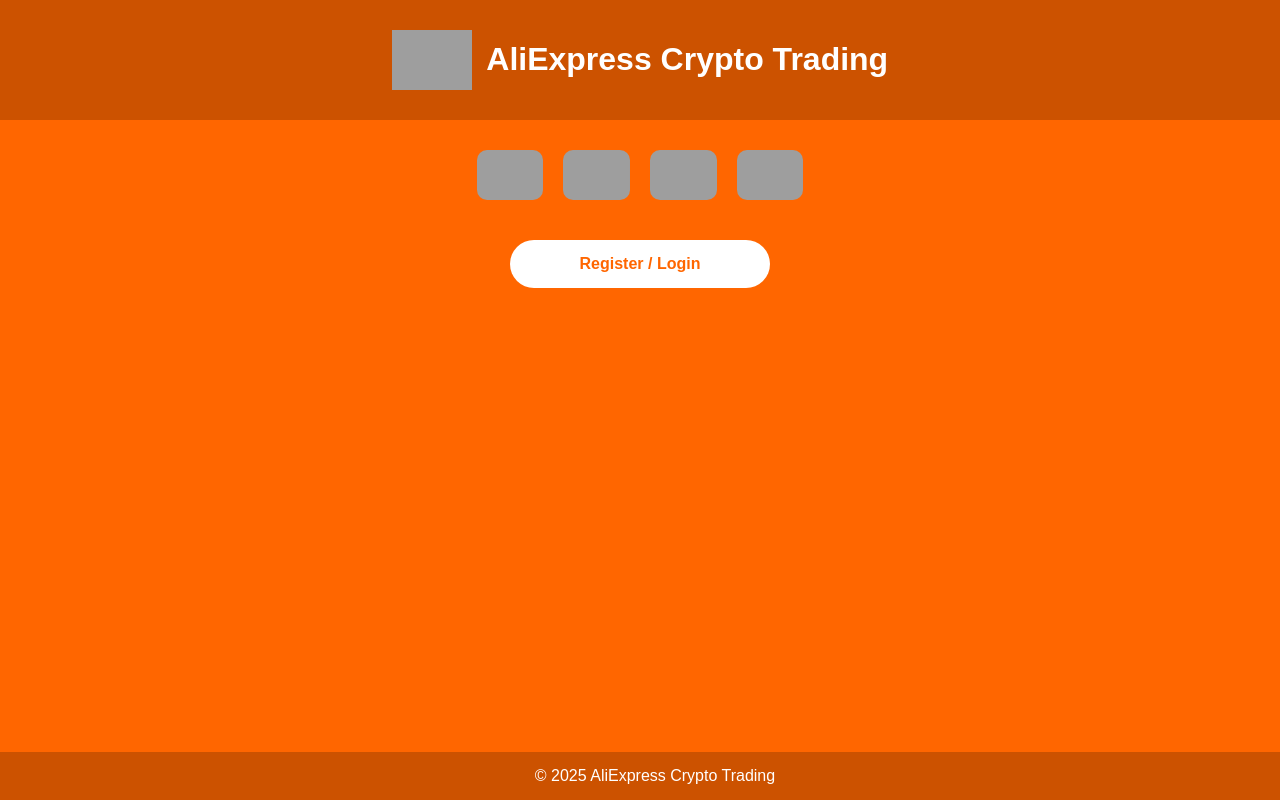
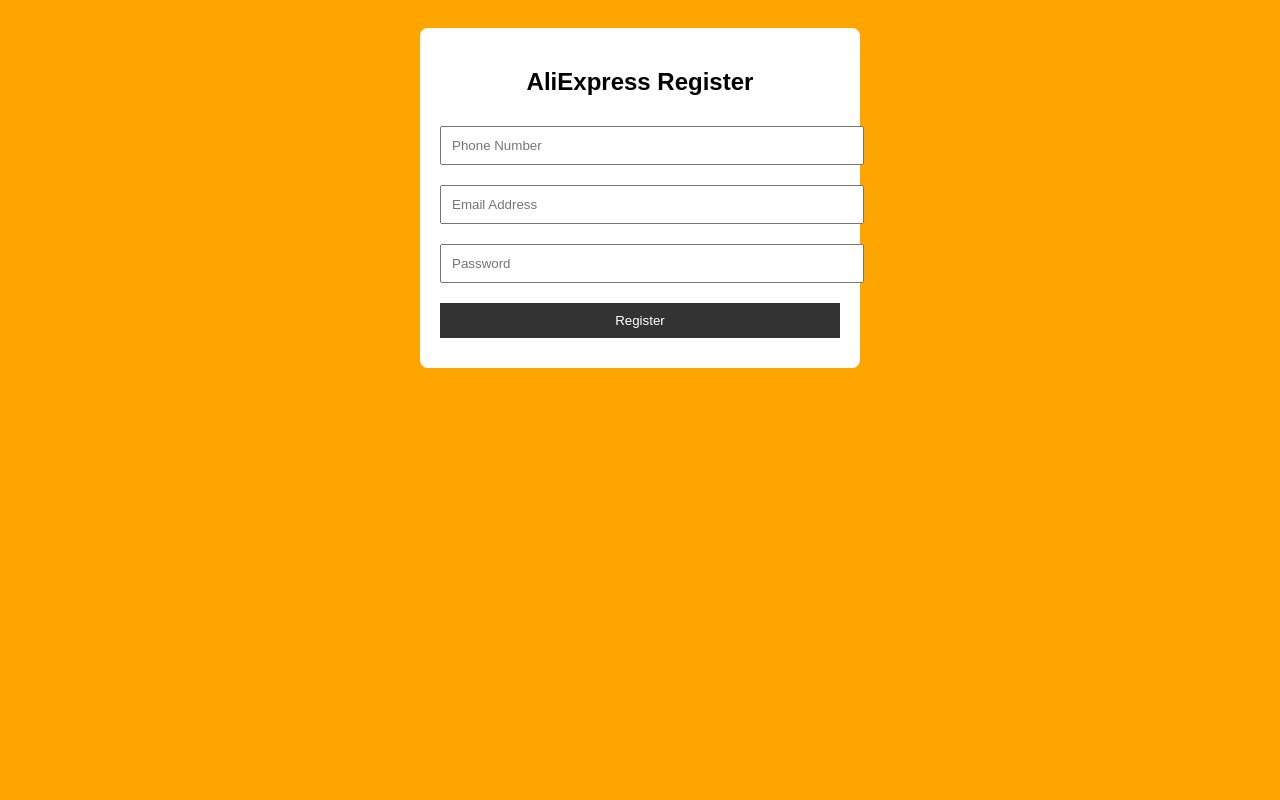
Before and after one commit to Haroonh123/AliExpress-shop, a plain HTML site: page index.html in a window 1280 px wide. Drawn offline with Linux system fonts and the light colour scheme; grey boxes are pictures that could not be loaded.

Commit message:
Added.html

```diff
--- a/index.html
+++ b/index.html
@@ -1,81 +1,41 @@
 <!DOCTYPE html>
 <html lang="en">
 <head>
-<meta charset="UTF-8" />
-<meta name="viewport" content="width=device-width, initial-scale=1" />
-<title>AliExpress - Crypto Trading</title>
-<style>
-  body {
-    background-color: #ff6600;
-    font-family: Arial, sans-serif;
-    color: white;
-    margin: 0; padding: 0;
-  }
-  header {
-    padding: 20px;
-    text-align: center;
-    background-color: #cc5200;
-  }
-  header img {
-    height: 60px;
-    vertical-align: middle;
-  }
-  header h1 {
-    display: inline-block;
-    margin-left: 10px;
-    vertical-align: middle;
-  }
-  .exchanges {
-    display: flex;
-    justify-content: center;
-    gap: 20px;
-    margin: 30px 0;
-  }
-  .exchanges img {
-    height: 50px;
-    border-radius: 10px;
-  }
-  .register-btn {
-    display: block;
-    margin: 40px auto;
-    background: white;
-    color: #ff6600;
-    padding: 15px 30px;
-    border-radius: 30px;
-    font-weight: bold;
-    text-decoration: none;
-    width: 200px;
-    text-align: center;
-  }
-  footer {
-    text-align: center;
-    padding: 15px;
-    background-color: #cc5200;
-    position: fixed;
-    width: 100%;
-    bottom: 0;
-  }
-</style>
+  <meta charset="UTF-8" />
+  <meta name="viewport" content="width=device-width, initial-scale=1" />
+  <title>AliExpress Registration & Dashboard</title>
+  <style>
+    body { background: orange; font-family: Arial, sans-serif; padding: 20px; color: #fff; }
+    .container { max-width: 400px; margin: auto; background: #fff; color: #000; padding: 20px; border-radius: 8px; }
+    input, button { width: 100%; padding: 10px; margin: 10px 0; }
+    button { background: #333; color: white; border: none; cursor: pointer; }
+    #dashboard { display: none; }
+    h1, h2 { text-align: center; }
+  </style>
 </head>
 <body>
+  <div id="registerPage" class="container">
+    <h2>AliExpress Register</h2>
+    <form id="registerForm">
+      <input type="text" name="phone" placeholder="Phone Number" required />
+      <input type="email" name="email" placeholder="Email Address" required />
+      <input type="password" name="password" placeholder="Password" required />
+      <button type="submit">Register</button>
+    </form>
+  </div>
 
-<header>
-  <img src="https://upload.wikimedia.org/wikipedia/commons/6/6e/AliExpress_Logo.svg" alt="AliExpress Logo" />
-  <h1>AliExpress Crypto Trading</h1>
-</header>
+  <div id="dashboard" class="container">
+    <h1>Welcome to AliExpress Dashboard</h1>
+    <p>آپ کی رجسٹریشن کامیاب ہو گئی ہے۔</p>
+    <p>یہاں آپ کا ڈیش بورڈ ہوگا جہاں یوزرز ٹاسک کر سکتے ہیں اور رقم جمع کر سکتے ہیں۔</p>
+  </div>
 
-<section class="exchanges">
-  <img src="https://cryptologos.cc/logos/binance-coin-bnb-logo.png?v=024" alt="Binance" title="Binance" />
-  <img src="https://cryptologos.cc/logos/bitcoin-btc-logo.png?v=024" alt="Bitcoin" title="Bitcoin" />
-  <img src="https://cryptologos.cc/logos/ethereum-eth-logo.png?v=024" alt="Ethereum" title="Ethereum" />
-  <img src="https://cryptologos.cc/logos/tether-usdt-logo.png?v=024" alt="Tether USDT" title="Tether USDT" />
-</section>
-
-<a href="dashboard.html" class="register-btn">Register / Login</a>
-
-<footer>
-  &copy; 2025 AliExpress Crypto Trading
-</footer>
-
+  <script>
+    document.getElementById('registerForm').addEventListener('submit', function(e){
+      e.preventDefault();
+      document.getElementById('registerPage').style.display = 'none';
+      document.getElementById('dashboard').style.display = 'block';
+    });
+  </script>
 </body>
 </html>
```
